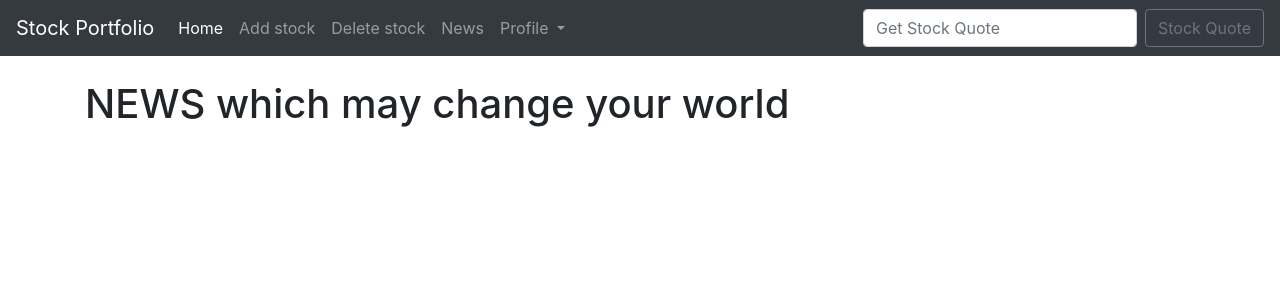
After one commit to jyothis-thomas/stocker-app, a Django app: page /home/news.html in a window 1280 px wide. The commit adds this page. Shown: the top 300 px of the page. Run offline with Django 3.2, Linux system fonts and the light colour scheme; data that the repository does not hold is empty; some libraries are stand-ins or nearby versions.

Commit message:
Connected webpages and added funtionality to news button. added user feild to table

```diff
--- a/quotes/forms.py
+++ b/quotes/forms.py
@@ -4,4 +4,4 @@ from .models import Stock
 class StockForm(forms.ModelForm):
     class Meta:
         model = Stock
-        fields = ["ticker"]
+        fields = "__all__"
--- a/quotes/models.py
+++ b/quotes/models.py
@@ -1,7 +1,8 @@
 from django.db import models
+from django.contrib.auth.models import User
 
 class Stock(models.Model):
     ticker = models.CharField(max_length=10)
-
+    user = models.ForeignKey(User, on_delete=models.CASCADE, default=None, blank=True, null=True)
     def __str__(self):
         return self.ticker
--- a/quotes/templates/base2.html
+++ b/quotes/templates/base2.html
@@ -30,7 +30,7 @@
                         <a class="nav-link" href="{% url 'delete_stock' %}">Delete stock</a>
                     </li>
                     <li class="nav-item">
-                      <a class="nav-link" href="#">News</a>
+                      <a class="nav-link" href="{% url 'news' %}">News</a>
                     </li>
                     <li class="nav-item dropdown">
                       <a class="nav-link dropdown-toggle" href="#" id="navbarDropdown" role="button" data-toggle="dropdown" aria-haspopup="true" aria-expanded="false">
@@ -38,7 +38,8 @@
                       </a>
                       <div class="dropdown-menu" aria-labelledby="navbarDropdown">
                         <a class="dropdown-item" href="#">View Profile</a>
-                        <a class="dropdown-item" href="#">Change Password</a>
+                        <a class="dropdown-item" href="{% url 'change_password' %}">Change Password</a>
+                        <a class="dropdown-item" href="{% url 'logout' %}">logout</a>
                         <div class="dropdown-divider"></div>
                         <a class="dropdown-item" href="{% url 'about' %}">About</a>
                       </div>
--- a/quotes/templates/homepage.html
+++ b/quotes/templates/homepage.html
@@ -2,6 +2,9 @@
 
 {% block content %}
 
+{% if user.is_authenticated %}
+  Hi {{ user.username }}!
+{% endif %}
 {% if ticker %}
     {{ ticker }}
 {% endif %}
--- /dev/null
+++ b/quotes/templates/news.html
@@ -0,0 +1,10 @@
+{% extends 'base2.html' %}
+
+{% block content %}
+
+<h1>NEWS which may change your world</h1>
+
+{% for article in newsdata %}
+     <a>{{article.a}}</a> <br/>
+{% endfor %}
+{% endblock content %}
--- a/quotes/urls.py
+++ b/quotes/urls.py
@@ -6,4 +6,5 @@ urlpatterns = [
     path('add_stock.html', views.add_stock, name = "add_stock"),
     path('delete/<stock_id>', views.delete, name="delete"),
     path('delete_stock.html', views.delete_stock, name = "delete_stock"),
+    path('news.html', views.news, name = "news"),
 ]
--- a/quotes/views.py
+++ b/quotes/views.py
@@ -2,9 +2,11 @@ from django.shortcuts import render, redirect
 from . models import Stock
 from . forms import StockForm
 from django.contrib import messages
+from django.contrib.auth.decorators import login_required
+from django.contrib.auth.models import User
+from django.db import transaction
 
-#api key= pk_10c8988d72794440b4f9bba3e0cde284
-
+@login_required
 def home(request):
     import requests
     import json
@@ -28,10 +30,16 @@ def add_stock(request):
     import json
 
     if request.method == 'POST':
-        form = StockForm(request.POST or None)
+        stock_form = StockForm(request.POST or None)
 
-        if form.is_valid():
-            form.save()
+        if stock_form.is_valid():
+            # stock_form.user=request.user.username
+            current_user = request.user
+            print(current_user)
+            obj = User.objects.get(username=current_user)
+            stock_form.user=obj
+            stock_form.save()
+            transaction.commit
             messages.success(request, ("Stock has been added sucessfully"))
             return redirect('add_stock')
         else:
@@ -60,3 +68,30 @@ def delete(request, stock_id):
 def delete_stock(request):
     ticker = Stock.objects.all()
     return render(request, 'delete_stock.html', {'ticker': ticker})
+
+def news(request):
+    import requests
+    import json
+    main_url = " https://newsapi.org/v2/top-headlines?country=us&category=business&apiKey=4dbc17e007ab436fb66416009dfb59a8"
+    open_bbc_page = requests.get(main_url).json()
+    newsdata=[]
+    linkdata=[]
+    # getting all articles in a string article
+    for i in range(20):
+        article = {
+                    'a': open_bbc_page["articles"][i]['title']
+
+                    }
+        newsdata.append(article)
+        # links = {
+        #         'b': open_bbc_page["articles"][i]['url']
+        # }
+        linkdata.append(article)
+    context={'newsdata': newsdata}
+    # url_link={'linkdata': linkdata}
+    # empty list which will
+    # contain all trending news
+    # results = []
+    # for ar in article:
+    #     results.append(ar["title"])
+    return render(request, 'news.html', context)
--- a/stocker/settings.py
+++ b/stocker/settings.py
@@ -122,7 +122,7 @@ USE_TZ = True
 # https://docs.djangoproject.com/en/2.2/howto/static-files/
 
 STATIC_URL = '/static/'
-LOGIN_REDIRECT_URL = 'home'
+LOGIN_REDIRECT_URL = 'home1'
 LOGOUT_REDIRECT_URL = 'home'
 
 SENDGRID_API_KEY = os.getenv('Send_grid_api_from_login')
```
Also changed, not shown: quotes/admin.py (line endings or trailing spaces), quotes/migrations/0001_initial.py, stocker/urls.py (line endings or trailing spaces), 1 other file.
